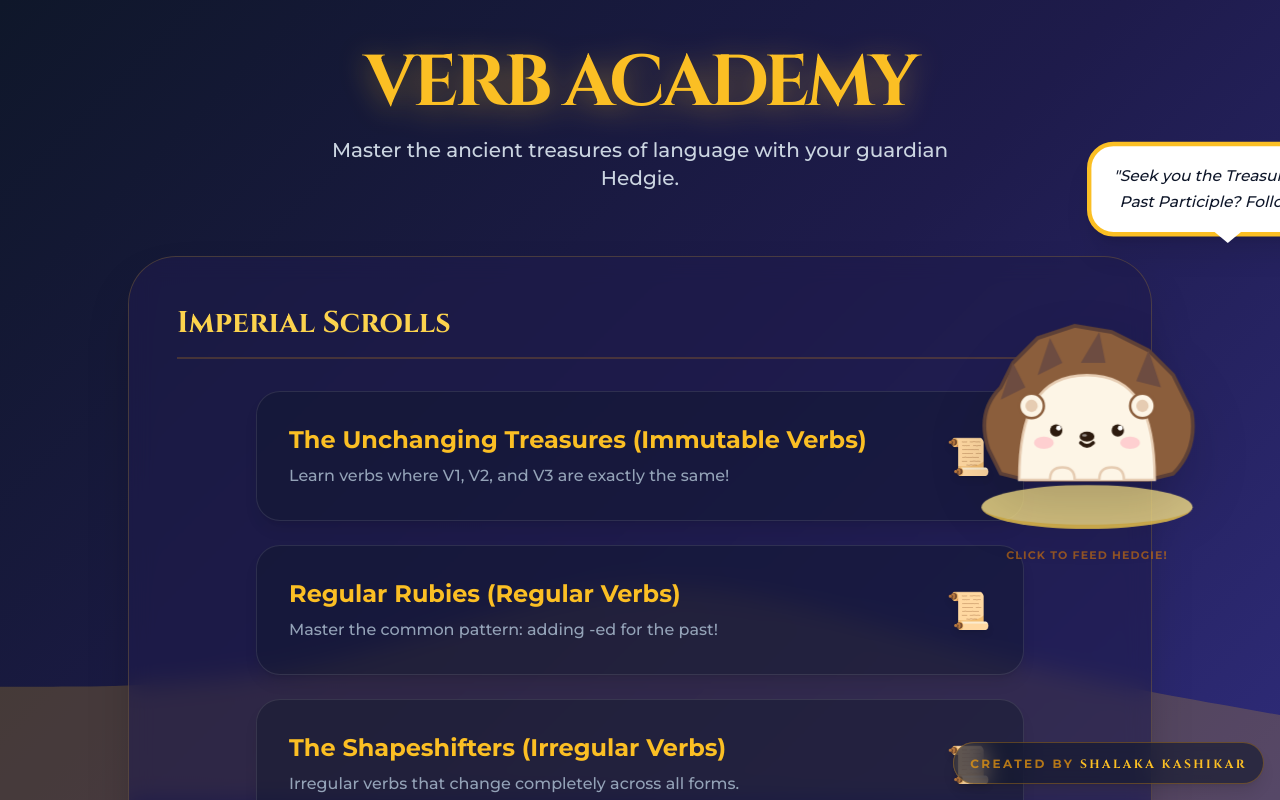
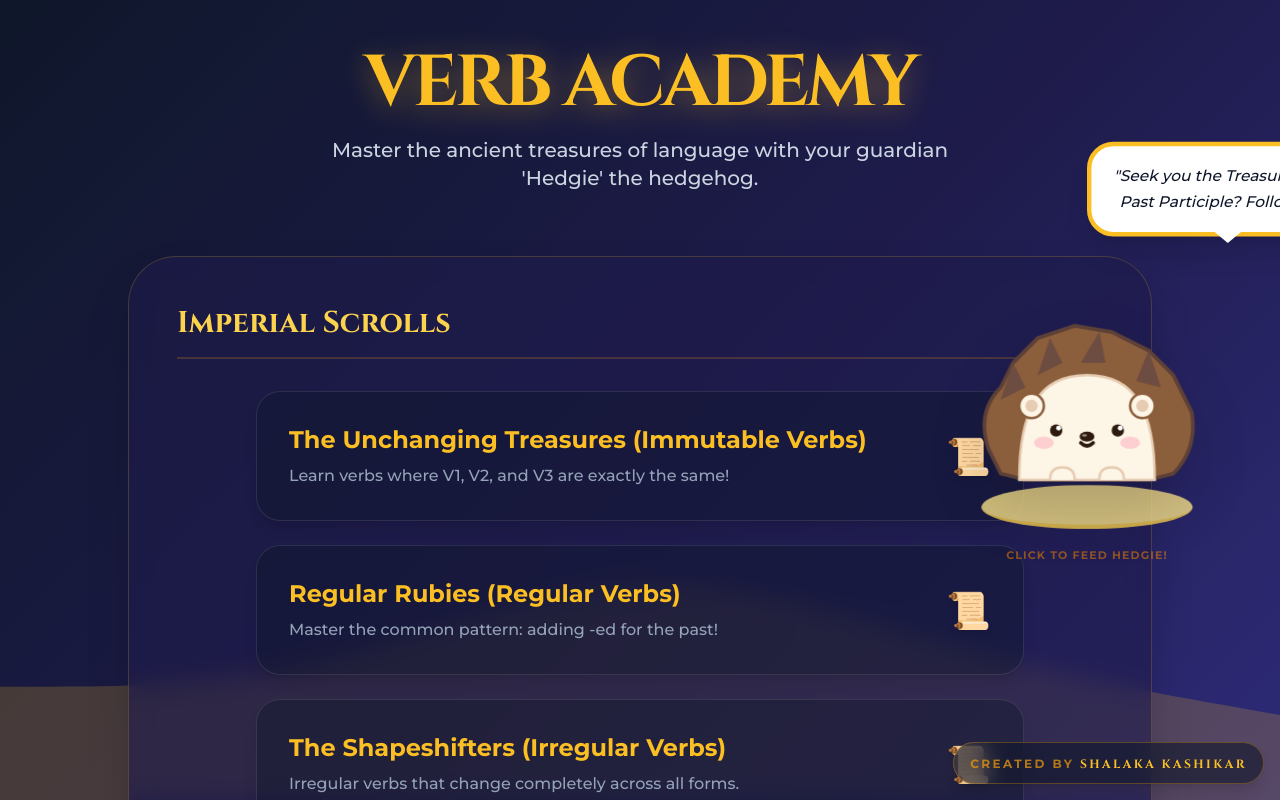
Before and after one commit to shalakakashikar-sudo/Verb-Academy, a React (Vite) app: page / in a window 1280 px wide. Shown: the top 800 px of the page. Built offline with nearby package versions, Linux system fonts and the light colour scheme.

Commit message:
feat: Clarify Hedgie's identity in tagline
Update the app's main tagline to explicitly state that 'Hedgie' is a hedgehog. This improves clarity for new users.

```diff
--- a/App.tsx
+++ b/App.tsx
@@ -49,7 +49,7 @@ const App: React.FC = () => {
           Verb Academy
         </h1>
         <p className="text-slate-300 text-center max-w-2xl text-base md:text-xl font-medium leading-relaxed px-4">
-          Master the ancient treasures of language with your guardian Hedgie.
+          Master the ancient treasures of language with your guardian 'Hedgie' the hedgehog.
         </p>
       </header>
 
```
